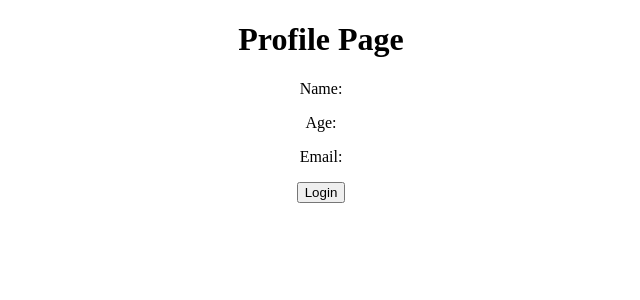
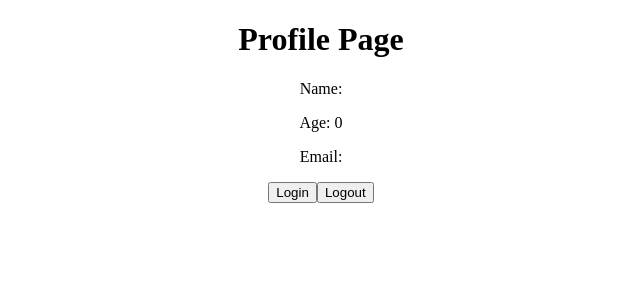
Before and after one commit to shaikshagufta/Redux_React, a React (Create React App) app: page / in a window 1280 px wide. Shown: the top 300 px of the page, without its empty margins (319-959 px from the left). Built offline with nearby package versions, Linux system fonts and the light colour scheme.

Commit message:
login, logout

```diff
--- a/src/components/Login.js
+++ b/src/components/Login.js
@@ -1,9 +1,19 @@
 import React from 'react'
+import { useDispatch } from 'react-redux'
+import { login, logout } from '../features/User';
 
 function Login() {
+    const dispatch = useDispatch();
+
     return (
         <div>
-           <button>Login</button>
+            <button onClick={() => {
+                dispatch(login({ name: "Shagufta", age: 21, email: "shaikshagufta@gmail.com" }));
+            }}>Login</button>
+
+            <button onClick={() => {
+                dispatch(logout());
+            }}>Logout</button>
         </div>
     )
 }
--- a/src/components/Profile.js
+++ b/src/components/Profile.js
@@ -1,14 +1,16 @@
 import React from 'react'
+import { useSelector } from 'react-redux'
 
 function Profile() {
+    const user = useSelector((state) => state.user.value);
     return (
         <div>
             <h1>Profile Page</h1>
-            <p>Name: </p>
-            <p>Age: </p>
-            <p>Email: </p>
+            <p>Name: {user.name} </p>
+            <p>Age: {user.age}</p>
+            <p>Email: {user.email} </p>
         </div>
-    )
+    );
 }
 
-export default Profile
+export default Profile;
--- /dev/null
+++ b/src/features/User.js
@@ -0,0 +1,21 @@
+import { createSlice } from "@reduxjs/toolkit";
+
+const initialStateValue = { name: "", age: 0, email: "" };
+
+export const userSlice = createSlice({
+    name: "user",
+    initialState: { value: initialStateValue },
+    reducers: {
+        login: (state, action) => {
+            state.value = action.payload;
+        },
+
+        logout: (state, action) => {
+            state.value = initialStateValue;
+        },
+    },
+});
+
+export const { login, logout } = userSlice.actions;
+
+export default userSlice.reducer;
--- a/src/index.js
+++ b/src/index.js
@@ -1,11 +1,21 @@
+import { configureStore } from '@reduxjs/toolkit';
 import React from 'react';
 import ReactDOM from 'react-dom';
+import { Provider } from 'react-redux';
 import App from './App';
 import reportWebVitals from './reportWebVitals';
+import userReducer from "./features/User"
 
+const store = configureStore({
+  reducer: {
+    user: userReducer,
+  },
+});
 ReactDOM.render(
   <React.StrictMode>
-    <App />
+    <Provider store= {store}>
+      <App />
+    </Provider>
   </React.StrictMode>,
   document.getElementById('root')
 );
```
